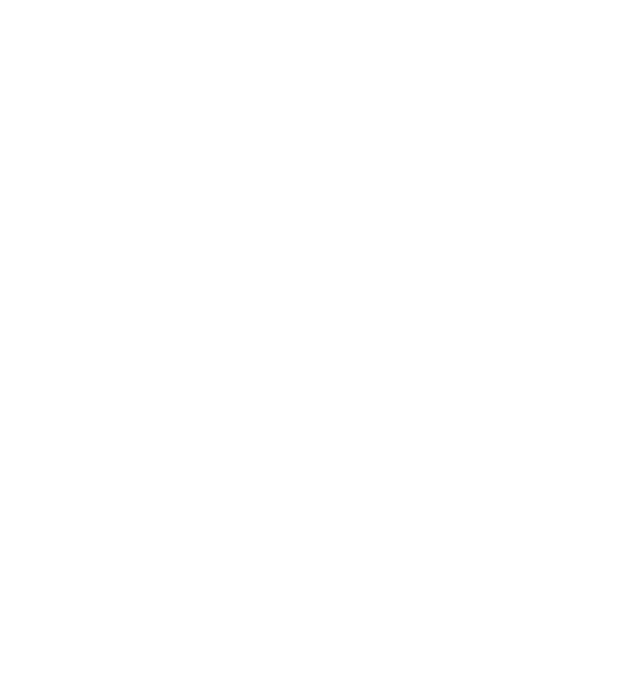
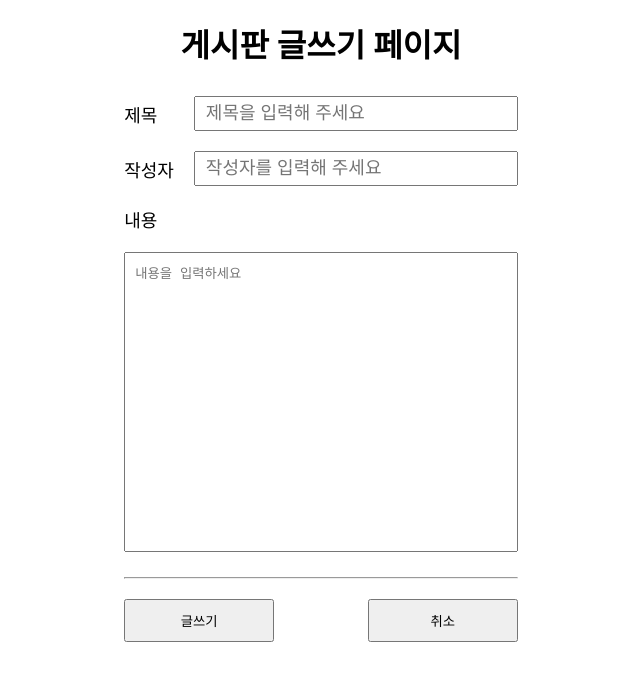
Before and after one commit to nam2626/2024_KH_WEB, a plain HTML site: page Step04/board_write.html in a window 1280 px wide. Shown: the whole page, without its empty margins (319-959 px from the left). Drawn offline with Linux system fonts and the light colour scheme.

Commit message:
게시판 글쓰기 페이지

```diff
--- a/Step04/board_write.html
+++ b/Step04/board_write.html
@@ -4,8 +4,86 @@
   <meta charset="UTF-8">
   <meta name="viewport" content="width=device-width, initial-scale=1.0">
   <title>게시판 글쓰기</title>
+  <style>
+    * {
+      margin: 0;
+      padding: 0;
+    }
+
+    h1 {
+      text-align: center;
+      margin: 20px 0;
+    }
+
+    table {
+      border-collapse: collapse;
+      margin: 0 auto;
+      border: none;
+    }
+
+    td {
+      padding: 10px;
+      font-size: 18px;
+      /* border:1px solid black; */
+      border: none;
+    }
+
+    input {
+      width: 300px;
+      font-size: 18px;
+      padding: 5px 10px;
+    }
+
+    textarea {
+      width: 100%;
+      padding: 10px;
+      height: 300px;
+      box-sizing: border-box;
+      resize: none;
+    }
+
+    button {
+      width: 150px;
+      padding: 10px 0px;
+    }
+
+    button:first-child {
+      float: left;
+    }
+
+    button:last-child {
+      float: right;
+    }
+  </style>
 </head>
 <body>
-
+  <h1>게시판 글쓰기 페이지</h1>
+  <table border="1">
+    <tr>
+      <td>제목</td>
+      <td><input type="text" placeholder="제목을 입력해 주세요"></td>
+    </tr>
+    <tr>
+      <td>작성자</td>
+      <td><input type="text" placeholder="작성자를 입력해 주세요"></td>
+    </tr>
+    <tr>
+      <td colspan="2">내용</td>
+    </tr>
+    <tr>
+      <td colspan="2">
+        <textarea placeholder="내용을 입력하세요"></textarea>
+      </td>
+    </tr>
+    <tr>
+      <td colspan="2"><hr></td>
+    </tr>
+    <tr>
+      <td colspan="2">
+        <button>글쓰기</button>
+        <button type="button">취소</button>
+      </td>
+    </tr>
+  </table>
 </body>
 </html>
```
